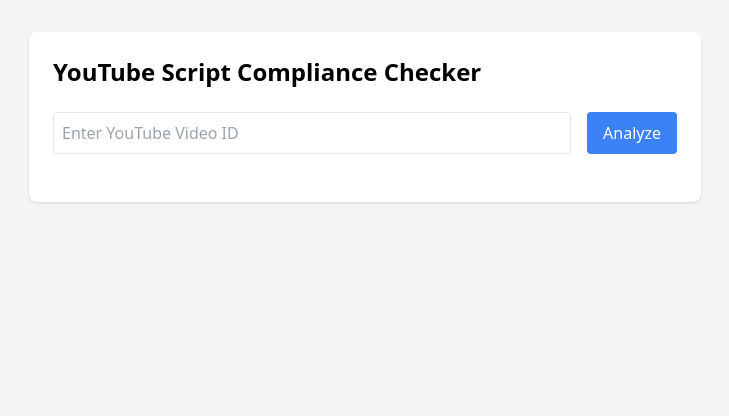
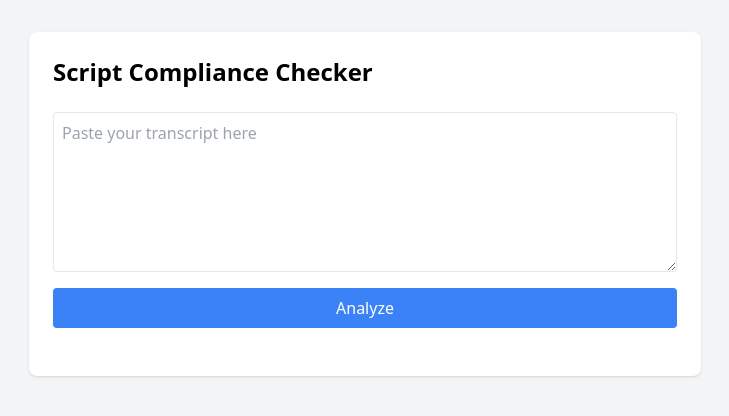
Before and after one commit to Bearded-Nerd/compliance_analyzer, a Flask app: page / in a window 1280 px wide. Shown: the top 416 px of the page, without its empty margins (275-1004 px from the left). Run offline with Flask 3, Linux system fonts and the light colour scheme; some libraries are stand-ins or nearby versions.

Commit message:
Update index.html

```diff
--- a/templates/index.html
+++ b/templates/index.html
@@ -17,46 +17,30 @@
 </head>
 <body class="min-h-screen bg-gray-100 p-8">
     <div class="max-w-2xl mx-auto bg-white rounded-lg shadow p-6">
-        <h1 class="text-2xl font-bold mb-6">YouTube Script Compliance Checker</h1>
+        <h1 class="text-2xl font-bold mb-6">Script Compliance Checker</h1>
 
         <form id="analyzeForm" class="mb-6">
-            <div class="flex gap-4">
-                <input
-                    type="text"
-                    id="video_id"
-                    name="video_id"
-                    placeholder="Enter YouTube Video ID"
+            <div class="flex flex-col gap-4">
+                <textarea
+                    id="transcript"
+                    name="transcript"
+                    placeholder="Paste your transcript here"
                     required
-                    class="flex-1 border rounded p-2"
-                >
+                    class="w-full h-40 border rounded p-2"
+                ></textarea>
                 <button
                     type="submit"
-                    class="bg-blue-500 text-white px-4 py-2 rounded"
+                    class="bg-blue-500 text-white px-4 py-2 rounded hover:bg-blue-600"
                 >
                     Analyze
                 </button>
             </div>
         </form>
 
-        <div id="loading" class="hidden text-center">Analyzing...</div>
-        <div id="error" class="hidden text-red-500 mb-4"></div>
-
         <div id="results" class="hidden">
-            <div id="transcriptContainer" class="mb-6">
-                <h2 class="text-xl mb-2">Transcript</h2>
-                <div id="highlightedTranscript" class="border rounded"></div>
-            </div>
-
-            <h2 class="text-xl mb-2">Compliance Issues</h2>
-            <table class="w-full">
-                <thead>
-                    <tr class="border-b">
-                        <th class="text-left py-2">Word</th>
-                        <th class="text-left py-2">Risk Level</th>
-                    </tr>
-                </thead>
-                <tbody id="resultsTable"></tbody>
-            </table>
+            <h2 class="text-xl font-bold mb-4">Results</h2>
+            <div id="matchesList" class="mb-4"></div>
+            <div id="highlightedTranscript" class="border rounded bg-gray-50"></div>
         </div>
     </div>
 
@@ -64,41 +48,42 @@
         document.getElementById('analyzeForm').addEventListener('submit', async (e) => {
             e.preventDefault();
 
-            const loading = document.getElementById('loading');
-            const error = document.getElementById('error');
+            const form = e.target;
             const results = document.getElementById('results');
-
-            loading.classList.remove('hidden');
-            error.classList.add('hidden');
-            results.classList.add('hidden');
+            const matchesList = document.getElementById('matchesList');
+            const highlightedTranscript = document.getElementById('highlightedTranscript');
 
             try {
                 const response = await fetch('/analyze', {
                     method: 'POST',
-                    body: new FormData(e.target)
+                    body: new FormData(form)
                 });
 
                 const data = await response.json();
 
-                if (!response.ok) throw new Error(data.error);
+                if (response.ok) {
+                    // Show results section
+                    results.classList.remove('hidden');
 
-                // Display results
-                document.getElementById('highlightedTranscript').textContent = data.transcript;
+                    // Display matches
+                    const matchesHtml = data.matches
+                        .sort((a, b) => b.Risk_Rating - a.Risk_Rating)
+                        .map(match => `
+                            <div class="risk-${match['Risk Rating'].toLowerCase()} mb-1">
+                                "${match.Word}" - ${match['Risk Rating']} Risk
+                            </div>
+                        `)
+                        .join('');
 
-                const tbody = document.getElementById('resultsTable');
-                tbody.innerHTML = data.matches.map(match => `
-                    <tr class="border-b">
-                        <td class="py-2">${match.Word}</td>
-                        <td class="py-2 risk-${match.Risk_Rating.toLowerCase()}">${match.Risk_Rating}</td>
-                    </tr>
-                `).join('');
+                    matchesList.innerHTML = matchesHtml || 'No compliance issues found';
 
-                results.classList.remove('hidden');
-            } catch (err) {
-                error.textContent = err.message;
-                error.classList.remove('hidden');
-            } finally {
-                loading.classList.add('hidden');
+                    // Display highlighted transcript
+                    highlightedTranscript.textContent = data.transcript;
+                } else {
+                    throw new Error(data.error || 'Analysis failed');
+                }
+            } catch (error) {
+                alert(error.message);
             }
         });
     </script>
```
